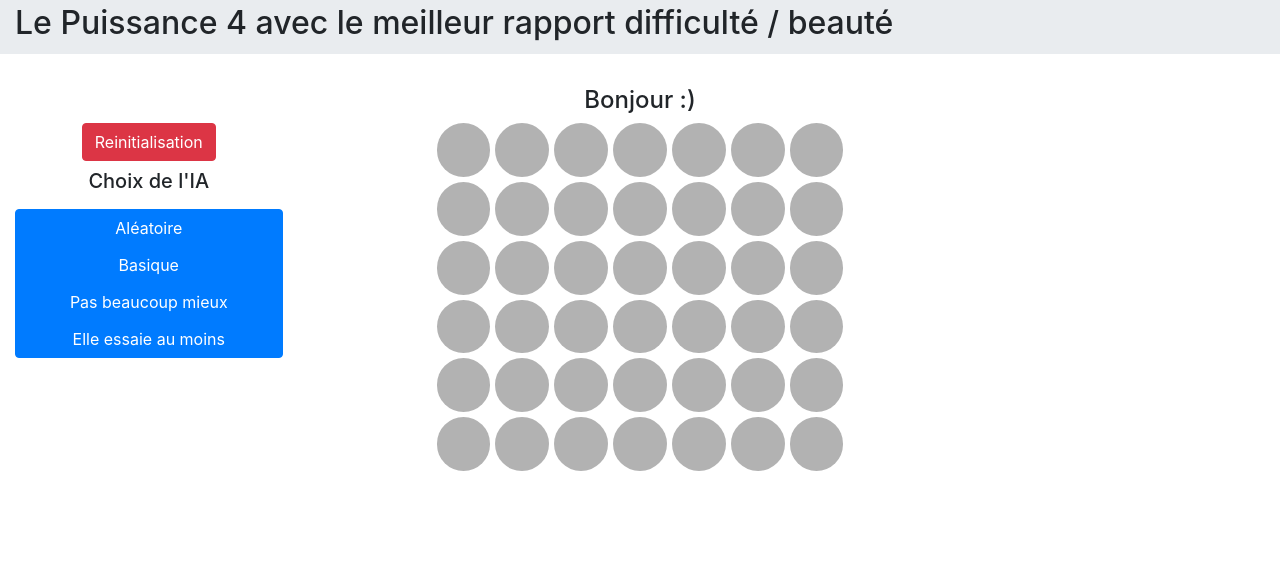
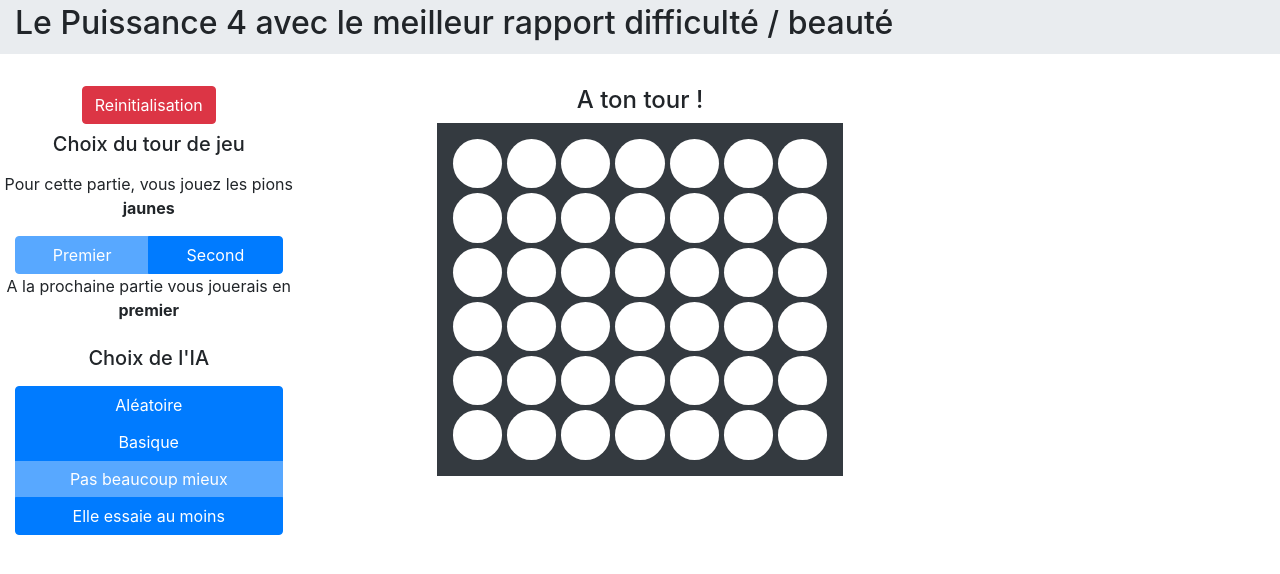
Before and after one commit to cmigliorini/IArthur, a Django app: page /puissance4/ in a window 1280 px wide. Shown: the top 574 px of the page. Run offline with Django 3.2, Linux system fonts and the light colour scheme; data comes from the database, SQL or seed files in the repository; both versions use the stored data as it was after the commit; some libraries are stand-ins or nearby versions.

Commit message:
Precise les message. Ajoute le choix de tour. Bootstrap

```diff
--- a/puissance4/urls.py
+++ b/puissance4/urls.py
@@ -8,6 +8,7 @@ urlpatterns = [
     url('ajax/refresh/', views.refresh, name='refresh'),
     url('ajax/waitForComputer/', views.computer_play, name='computer_play'),
     url('ajax/setIA/', views.chooseIA, name='chooseIA'),
+    url('ajax/setTour/', views.setTour, name='setTour'),
     url('admin/', views.admin, name='admin'),
     url('spectate/', views.spectate, name='spectate'),
     url('', views.index, name='index'),
--- a/puissance4/views.py
+++ b/puissance4/views.py
@@ -17,7 +17,10 @@ import torch.nn as nn
 import torch
 import pickle
 
-# Create your views here.
+DEFAULT_IA = "simple"
+DEFAULT_TURN = "premier"
+
+
 class EmulatedGame:
     def __init__(self, load_from):
         self.grid = np.array([[load_from.get(i,j) for j in range(7)] for i in range(6)])
@@ -25,6 +28,7 @@ class EmulatedGame:
         self.fini = False
         self.winner = None
         self.moves=[]
+        self.win_pawns = []
     def turn(self):
         return 1 + (self._turn -1 + len(self.moves))%2
     def copy(self):
@@ -40,6 +44,7 @@ class EmulatedGame:
             self.fini = False
             self.winner = None
             self.grid[row, colonne] = 0
+            self.win_pawns = []
 
     def are_valid(self, i, j):
         return 0<= i <6 and  0<= j <7
@@ -64,6 +69,7 @@ class EmulatedGame:
             if count >=4:
                 self.fini = True
                 self.winner = joueur
+                self.win_pawns = ensemble[:]
                 return ensemble
         if (self.grid != 0).all():
             self.fini = True
@@ -89,6 +95,34 @@ class EmulatedGame:
         return self.grid.__str__()
     def __repr__(self):
         return self.grid.__repr__()
+    def check_all_win(game):
+        wins = [set(), set()]
+        joueur_2 = set()
+        for i in range(6):
+            for j in range(7):
+                joueur = game.grid[i,j]
+                if joueur != 0:
+                    for xi, xj in [(0,1), (1,1), (1,0), (-1,1)]:
+                        count = 1
+                        offset = 1
+                        ensemble = [(i,j)]
+                        while game.are_valid(i + offset * xi, j + offset * xj) and game.grid[i + offset * xi, j + offset * xj] == joueur:
+                            ensemble.append((i + offset * xi, j + offset * xj))
+                            count +=1
+                            offset +=1
+                        limite_1 = i + offset * xi, j + offset * xj
+                        offset = -1
+                        while game.are_valid(i + offset * xi, j + offset * xj) and game.grid[i + offset * xi, j + offset * xj] == joueur:
+                            ensemble.append((i + offset * xi, j + offset * xj))
+                            count +=1
+                            offset -=1
+                        limite_2 = i + offset * xi, j + offset * xj
+
+                        if count >= 4:
+                            for case in ensemble:
+                                wins[joueur-1].add(case)
+        return wins
+
 
 
 def min_max(jeu, evaluation, depth = 3, alpha = float('-inf'), beta = float('inf')):
@@ -200,40 +234,69 @@ def eval_fn(game):
 
 cuda = False
 
+def decide_message(jeu, wins):
+    if len(wins[0]) > 0 and len(wins[1]) > 0:
+        return "Un résultat impossible c'est produit... \nBravo ! Vous avez trouvé un Bug ! Veuillez le signlaer a un administrateur ^^'"
+    elif  len(wins[0]) > 0:
+        return "Le joueur 1 a gagné!"
+    elif  len(wins[1]) > 0:
+        return "Le joueur 2 a gagné!"
+    return "A ton tour !"
 
+def make_new_game(session):
+    game = Game.objects.create()
+    game.save()
+    session['game'] = game.id
+    session['tourJoueur'] = 1 if getFuturTour(session) == "premier" else 2
+    return game
 
-def json_state(game, initial={}):
+def getGame(session):
+    try:
+        game = Game.objects.get(id=session['game'])
+    except (KeyError, Game.DoesNotExist):
+        game = make_new_game(session)
+    return game
+
+def getIA(session):
+    if not 'IA' in session.keys():
+        session['IA'] = DEFAULT_IA
+    return session['IA']
+
+def getFuturTour(session):
+    if not 'futurTour' in session.keys():
+        session['futurTour'] = DEFAULT_TURN
+    return session['futurTour']
+
+def json_state(session):
+    initial = {}
+
+    game = getGame(session)
+    initial["tour_de_jeu"] = game.turn
+    initial['tourJoueur']=session['tourJoueur'] #devrait TOUJOURS etre défini apres avoir appelé getGame, sinon, c'est un bug.
     initial['grid'] = [game.get(i,j) for i in range(6) for j in range(7)]
     initial['fini'] = game.fini
+    initial['IA'] = getIA(session)
+    initial['futurTour'] = getFuturTour(session)
+    jeu = EmulatedGame(game)
+    wins = jeu.check_all_win()
+    initial['highlight'] = [str(case) for case in wins[0]] + [str(case) for case in wins[1]]
+    initial['message'] = decide_message(jeu, wins)
     return JsonResponse(initial)
 
 def index(request):
-    try:
-        game = Game.objects.get(id=request.session['game'])
-    except (KeyError, Game.DoesNotExist):
-        game = Game.objects.create()
-    game.save()
-    request.session['game'] = game.id
-    context = {'grid' : [((i,j), game.get(i,j)) for i in range(6) for j in range(7)] }
+    context = {'grid' : [(i,j) for i in range(6) for j in range(7)] }
     import sys
     print(sys.executable)
     return render(request, 'puissance4/puissance4.html', context)
     # return HttpResponse(template.render(context, request))
 
+
 def reset(request) :
-    game = Game.objects.create()
-    game.save()
-    request.session['game'] = game.id
-    return json_state(game)
+    make_new_game(request.session)
+    return json_state(request.session)
 
 def refresh(request):
-    try:
-        game = Game.objects.get(id=request.session['game'])
-    except (KeyError, Game.DoesNotExist):
-        game = Game.objects.create()
-    game.save()
-    request.session['game'] = game.id
-    return json_state(game)
+    return json_state(request.session)
 
 def play(request):
     try:
@@ -241,20 +304,25 @@ def play(request):
     except (KeyError, Game.DoesNotExist):
         game = Game.objects.create()
     played= make_tuple(request.GET.get('played', None))
+    d = {}
     if played is not None and not game.fini:
         _, colonne = played
         e = EmulatedGame(game)
-        if e.is_move_possible(colonne) and game.turn ==1:
+        if e.is_move_possible(colonne) and game.turn == request.session['tourJoueur']:
             row = e.row(colonne)
             e.play(colonne)
             game.set(row, colonne, 1)
             game.fini = e.fini
             game.turn = 3- game.turn
             game.save()
+
+            if e.fini:
+                print([str(tup) for tup in e.check_win((row, colonne))])
+                d['highlight'] = [str(tup) for tup in e.check_win((row, colonne))]
     else:
         print("coup refusé")
         print(game.fini)
-    return json_state(game)
+    return json_state(request.session)
 
 def computer_play(request):
     try:
@@ -281,7 +349,7 @@ def computer_play(request):
 
     e = EmulatedGame(game)
     d = {}
-    if game.turn ==2 and  not game.fini:
+    if game.turn != request.session['tourJoueur'] and  not game.fini:
         temps = 0
         while temps < 1:
             d = time()
@@ -301,7 +369,7 @@ def computer_play(request):
         if e.fini:
             print([str(tup) for tup in e.check_win((row, colonne))])
             d['highlight'] = [str(tup) for tup in e.check_win((row, colonne))]
-    return json_state(game, d)
+    return json_state(request.session)
 
 
 def admin(request):
@@ -322,5 +390,8 @@ def spectate(request):
 
 def chooseIA(request):
     request.session['IA'] = request.GET.get('IA', "dnn")
-    print(request.session['IA'])
     return JsonResponse({'IA' : request.session['IA']})
+
+def setTour(request):
+    request.session['futurTour'] = request.GET.get('tour', "premier")
+    return JsonResponse({'futurTour' : request.session['futurTour']})
--- a/static/js/app.js
+++ b/static/js/app.js
@@ -1,17 +1,22 @@
 	var fini = false;
 	updateGame = function (data) {
+
+					if(!data['highlight'])
+						data['highlight'] =[]
+					console.log(data['highlight'])
 					fini = data['fini'];
 					for (i = 0; i < 6; i++) {
 						for (j = 0; j < 7; j++) {
 							var color;
+							var opacity = data['highlight'].includes("("+i.toString()+", "+j.toString()+")")? "1": "0.7";
 							if (data.grid[7*i+j] == 1 ){
-								color = "yellow";
+								color = "rgb(255,255,0,"+opacity+")";
 							}
 							else if (data.grid[7*i+j] == 2 ){
-								color = "red";
+								color = "rgb(255,  0,0,"+opacity+")";
 							}
 							else{
-								color = "rgba(0,0,0,0.3)";
+								color = "rgb(255,255,255)";
 							}
 							document.getElementById(getId(i,j)).style.backgroundColor = color;
 						}
@@ -20,6 +25,22 @@
 						document.getElementById(IAs[i]).disabled = false;
 					if(data['IA'])
 						document.getElementById(data['IA']).disabled= true;
+					if(data['message'])
+						document.getElementById("message").innerHTML = data['message'];
+
+					for( i = 0; i < OrdreJeu.length; i++)
+						document.getElementById(OrdreJeu[i]).disabled = false;
+					if(data['futurTour']){
+						document.getElementById(data['futurTour']).disabled= true;
+						document.getElementById('futurTour').innerHTML= "A la prochaine partie vous jouerais en <span class='font-weight-bold'>" + data['futurTour'] +"</span>";
+					}
+					if(data['tourJoueur']){
+						document.getElementById("current color").innerHTML= "Pour cette partie, vous jouez les pions <span class='font-weight-bold'>" + (data['tourJoueur'] ==  1? "jaunes" : "rouges") +"</span>";
+						if(data['tour_de_jeu'])
+							if (data['tourJoueur'] != data['tour_de_jeu'])
+								waitForComputer();
+					}
+
 				};
 	reset = function () {
 				console.log("reset");
@@ -33,16 +54,13 @@
 			};
 	waitForComputer =function () {
 				console.log("wait for computer");
+				document.getElementById("message").innerHTML = "En attente de l'ordinateur";
 				$.ajax({
 				url: 'puissance4/ajax/waitForComputer/',
 				data: {
 				},
 				dataType: 'json',
 				success: (function(data){updateGame(data);
-						if (!fini)
-							document.getElementById("message").innerHTML = "Je viens de jouer";
-						else
-							document.getElementById("message").innerHTML = "La partie est terminée";
 						console.log(data['played']);
 						if (data['played'] && false )
 							document.getElementById(data['played']).style.backgroundColor = "yellow";
@@ -73,7 +91,7 @@
 					success: (function(data) {
 						updateGame(data);
 
-						if (!fini){document.getElementById("message").innerHTML = "En attente de l'ordinateur";
+						if (!fini){
 							waitForComputer();
 						}
 						else{
@@ -113,9 +131,30 @@
 				document.getElementById(data['IA']).disabled= true;
 		})
 	})};
+	chooseTurn = function(){
+		console.log( this.id );
+		$.ajax({
+		url: 'puissance4/ajax/setTour/',
+		data: {
+		  'tour': this.id
+		},
+		dataType: 'json',
+		success: (function(data) {
+			for( i = 0; i < OrdreJeu.length; i++)
+				document.getElementById(OrdreJeu[i]).disabled = false;
+			if(data['futurTour']){
+				document.getElementById(data['futurTour']).disabled= true;
+				document.getElementById('futurTour').innerHTML= "A la prochaine partie vous jouerais en <span class='font-weight-bold'>" + data['futurTour'] +"</span>";
+			}
+		})
+	})};
 	var IAs =["aleatoire", "basique", "simple", "dnn"]
 	var i;
 	for( i = 0; i < IAs.length; i++)
 		document.getElementById(IAs[i]).onclick= chooseIA;
 
+	var OrdreJeu =["premier", "second"]
+	for( i = 0; i < OrdreJeu.length; i++)
+		document.getElementById(OrdreJeu[i]).onclick= chooseTurn;
+
 	refresh();
--- a/templates/puissance4/puissance4.html
+++ b/templates/puissance4/puissance4.html
@@ -47,12 +47,18 @@ html, body {
     <h2 class = "">Le Puissance 4 avec le meilleur rapport difficulté / beauté</h2>
   </div>
 </div>
-<h4 id = "message" class="message">Bonjour :)</h4>
 <div class="row">
   <div class = "col-lg-3 flex-column text-center container-fluid ">
 
     <button type="button" class="btn btn-danger " id = "reset">Reinitialisation</button>
-    <h5 id = "message" class ="container p-2" >Choix de l'IA</h5>
+    <h5 class ="container p-2" >Choix du tour de jeu</h5>
+    <p id ="current color"> </p>
+    <div class="btn-group container-fluid">
+        <button type="button" class="btn btn-primary container-fluid" id = "premier">Premier</button>
+        <button type="button" class="btn btn-primary container-fluid" id = "second">Second</button>
+    </div>
+    <p id ="futurTour"> </p>
+    <h5  class ="container p-2" >Choix de l'IA</h5>
     <div class="btn-group-vertical container-fluid">
         <button type="button" class="btn btn-primary" id = "aleatoire">Aléatoire</button>
         <button type="button" class="btn btn-primary" id = "basique">Basique</button>
@@ -62,14 +68,15 @@ html, body {
   </div>
   <div class = "col-lg-1">
   </div>
-  <div class = "col-lg-4">
-
-    <div class = "puiss4" id ="puiss4">
-      {% for tuple, value in grid %}
-      <div class = "cercle content" id="{{tuple}}"></div>
-      {% endfor %}
+  <div class = "col-lg-4 ">
+    <h4 id = "message" class="message">Bonjour :)</h4>
+    <div class ="bg-dark p-3 text-light">
+      <div class = "puiss4" id ="puiss4">
+        {% for tuple in grid %}
+        <div class = "cercle content" id="{{tuple}}"></div>
+        {% endfor %}
+      </div>
     </div>
-
   </div>
   <div class = "col-lg-1">
   </div>
```
Also changed, not shown: db.sqlite3.
